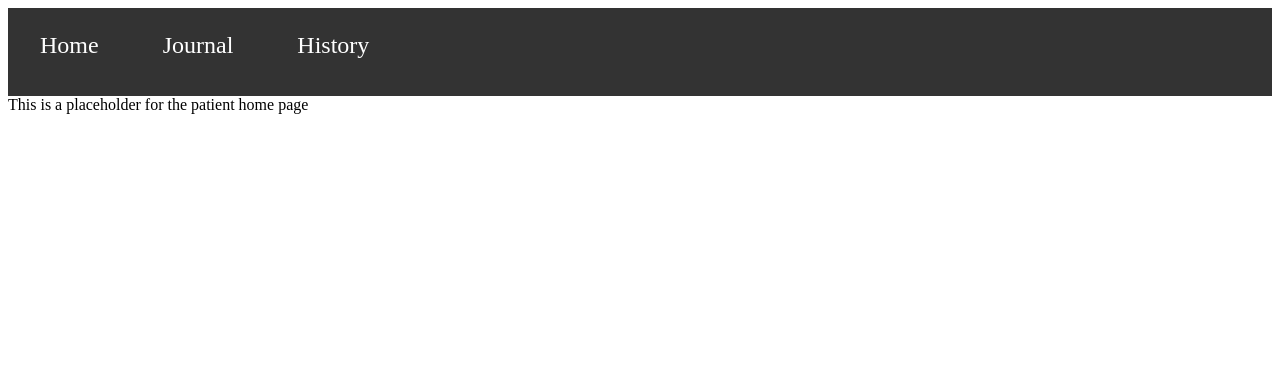
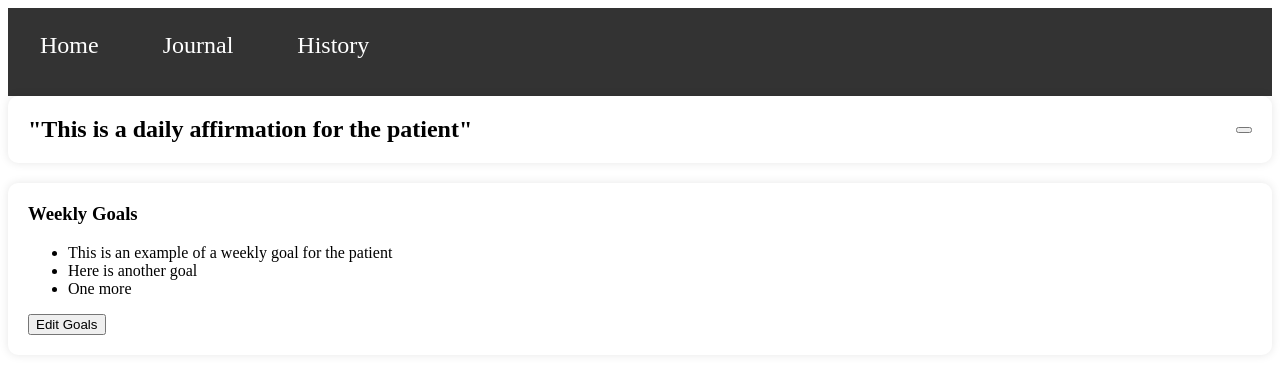
Before and after one commit to KyleHaarhoff/CaRe_Group36, a PHP site: page /patient/home/home.php in a window 1280 px wide. Shown: the top 374 px of the page. Run offline with PHP 8.4, Linux system fonts and the light colour scheme.

Commit message:
Patient home page initial

```diff
--- a/patient/home/home.css
+++ b/patient/home/home.css
@@ -0,0 +1,26 @@
+.affirmation {
+    display: flex;
+    justify-content: space-between;
+    align-items: center;
+    background-color: #fff;
+    padding: 20px;
+    border-radius: 10px;
+    box-shadow: 0 0 10px rgba(0, 0, 0, 0.1);
+    margin-bottom: 20px;
+}
+
+.affirmation h2 {
+    margin: 0;
+}
+
+.weekly-goals {
+    background-color: #fff;
+    padding: 20px;
+    border-radius: 10px;
+    box-shadow: 0 0 10px rgba(0, 0, 0, 0.1);
+    margin-bottom: 20px;
+}
+
+.weekly-goals h3 {
+    margin-top: 0;
+}
--- a/patient/home/home.php
+++ b/patient/home/home.php
@@ -9,6 +9,7 @@
     <meta charset="UTF-8">
     <meta name="viewport" content="width=device-width, initial-scale=1.0">
     <title>Document</title>
+    <link rel="stylesheet" href="home.css">
 </head>
 <body>
     <header>
@@ -16,6 +17,20 @@
             include "../../common/navbar/navbar.php"
         ?>
     </header>
-    <main>This is a placeholder for the patient home page</main>
+    <main>
+    <section class="affirmation">
+    <h2>"This is a daily affirmation for the patient"</h2>
+    <button id="edit-affirmation" onclick="editAffirmation()"></button>
+</section>
+<section class="weekly-goals">
+    <h3>Weekly Goals</h3>
+    <ul>
+        <li>This is an example of a weekly goal for the patient</li>
+        <li>Here is another goal</li>
+        <li>One more</li>
+    </ul>
+    <button id="edit-goals">Edit Goals</button>
+</section>
+    </main>
 </body>
 </html>
```
Also changed, not shown: patient/home/home.js (+7 -0 lines).
